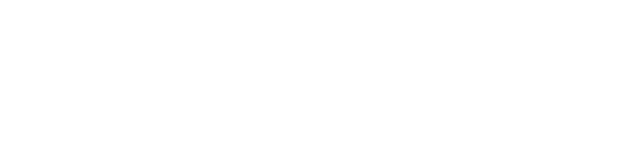
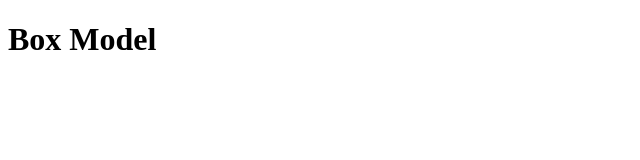
Before and after one commit to anasabinomonteiro/wdd231, a plain HTML site: page week01/box-model.html in a window 1280 px wide. Shown: the whole page, without its empty margins (0-640 px from the left). Drawn offline with Linux system fonts and the light colour scheme.

Commit message:
Added Box model test

```diff
--- a/test.html
+++ b/week01/box-model.html
@@ -3,9 +3,10 @@
 <head>
     <meta charset="UTF-8">
     <meta name="viewport" content="width=device-width, initial-scale=1.0">
-    <title>Document</title>
+    <title>Box Model</title>
+    <link rel="stylesheet" href="styles/box-model.css">
 </head>
 <body>
-
+    <h1>Box Model</h1>
 </body>
 </html>
```
Also changed, not shown: week01/styles/box-model.css (added).
